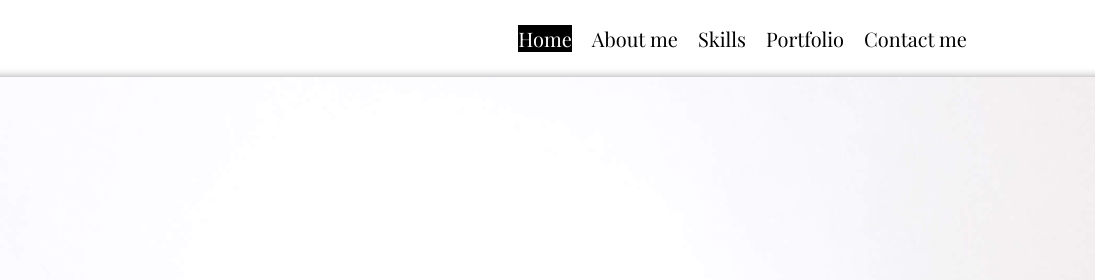
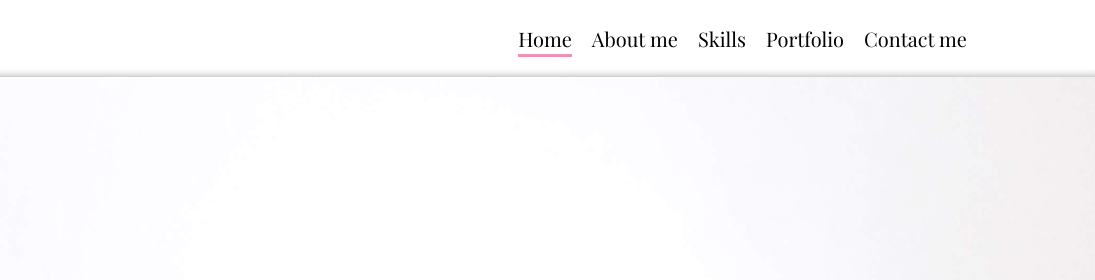
Before and after one commit to zenajun/project7-portfolio, a website: page index.html in a window 1280 px wide. In both pictures the pointer is over the link "Home". Shown: the top 280 px of the page, 185-1280 px from the left. Drawn offline with nearby package versions, Linux system fonts and the light colour scheme.

Commit message:
Updated footer copy and made the nav hover a bit prettier

```diff
--- a/dev/styles/_header.scss
+++ b/dev/styles/_header.scss
@@ -52,9 +52,15 @@
           color: black;
           display: inline-block;
           transition: 0.3s;
-          &:hover {
-           background: black;
-            color: white;
+          position: relative;
+          &:hover::after {
+            content: '';
+            width: 100%;
+            height: 3px;
+            background: $accentColor;
+            position: absolute;
+            bottom: -5px;
+            left: 0;
           }
         }
       }
--- a/dev/styles/styles.scss
+++ b/dev/styles/styles.scss
@@ -1,6 +1,6 @@
-@import 'setup';
 @import 'typography';
 @import 'utils';
+@import 'setup';
 @import 'global';
 @import 'header';
 @import 'main';
--- a/gulpfile.js
+++ b/gulpfile.js
@@ -24,7 +24,7 @@ gulp.task('scripts', () => {
     .pipe(reload({stream: true}));
 });
 
-gulp.task('watch', function() {
+gulp.task('watch', () => {
   gulp.watch('./dev/scripts/*.js', ['scripts']);
   gulp.watch('./dev/styles/*.scss', ['styles']);
   gulp.watch('*.html', reload);
--- a/index.html
+++ b/index.html
@@ -10,7 +10,7 @@
 	<meta charset="UTF-8">
 	<meta name="viewport" content="width=device-width, initial-scale=1.0">
 	<meta http-equiv="X-UA-Compatible" content="ie=edge">
-	<title>Zena</title>
+	<title>Zena | Web Developer</title>
 </head>
 <body>
 	<header class="header">
@@ -348,7 +348,7 @@
 	</main>
 	<footer class="footer">
 		<div class="wrapper">
-			<p>&copy; Zena 2018 | Headshot: Pam Lau | Photo credit: Isacc Jenks & Kiran Joseph</p>
+			<p>&copy; Zena <span class="year"></span> | Headshot: Pam Lau | Photo credit: Isacc Jenks & Kiran Joseph</p>
 		</div>
   </footer>
 	<script src='https://code.jquery.com/jquery-3.2.1.min.js'></script>
--- a/public/scripts/main.js
+++ b/public/scripts/main.js
@@ -21,6 +21,12 @@ app.hamburgerAnimate = function () {
   });
 };
 
+app.footerCopy = function () {
+  var date = new Date();
+  var year = date.getFullYear();
+  var span = $('span.year');
+  span.text(year);
+};
 app.smoothScroll = function () {
   $("a").on('click', function (e) {
     if (this.hash !== "") {
@@ -40,6 +46,7 @@ app.init = function () {
   app.closeHamburger();
   app.hamburgerAnimate();
   app.smoothScroll();
+  app.footerCopy();
 };
 
 $(function () {
--- a/public/styles/style.css
+++ b/public/styles/style.css
@@ -218,10 +218,16 @@ body {
         color: black;
         display: inline-block;
         -webkit-transition: 0.3s;
-        transition: 0.3s; }
-        .header__nav__list__item__link:hover {
-          background: black;
-          color: white; }
+        transition: 0.3s;
+        position: relative; }
+        .header__nav__list__item__link:hover::after {
+          content: '';
+          width: 100%;
+          height: 3px;
+          background: #ED91B6;
+          position: absolute;
+          bottom: -5px;
+          left: 0; }
 
 .header__hero {
   background: url(../../public/assets/isaac-benhesed-249427-unsplash.jpg) center center;
```
Also changed, not shown: dev/scripts/main.js (+7 -0 lines).
